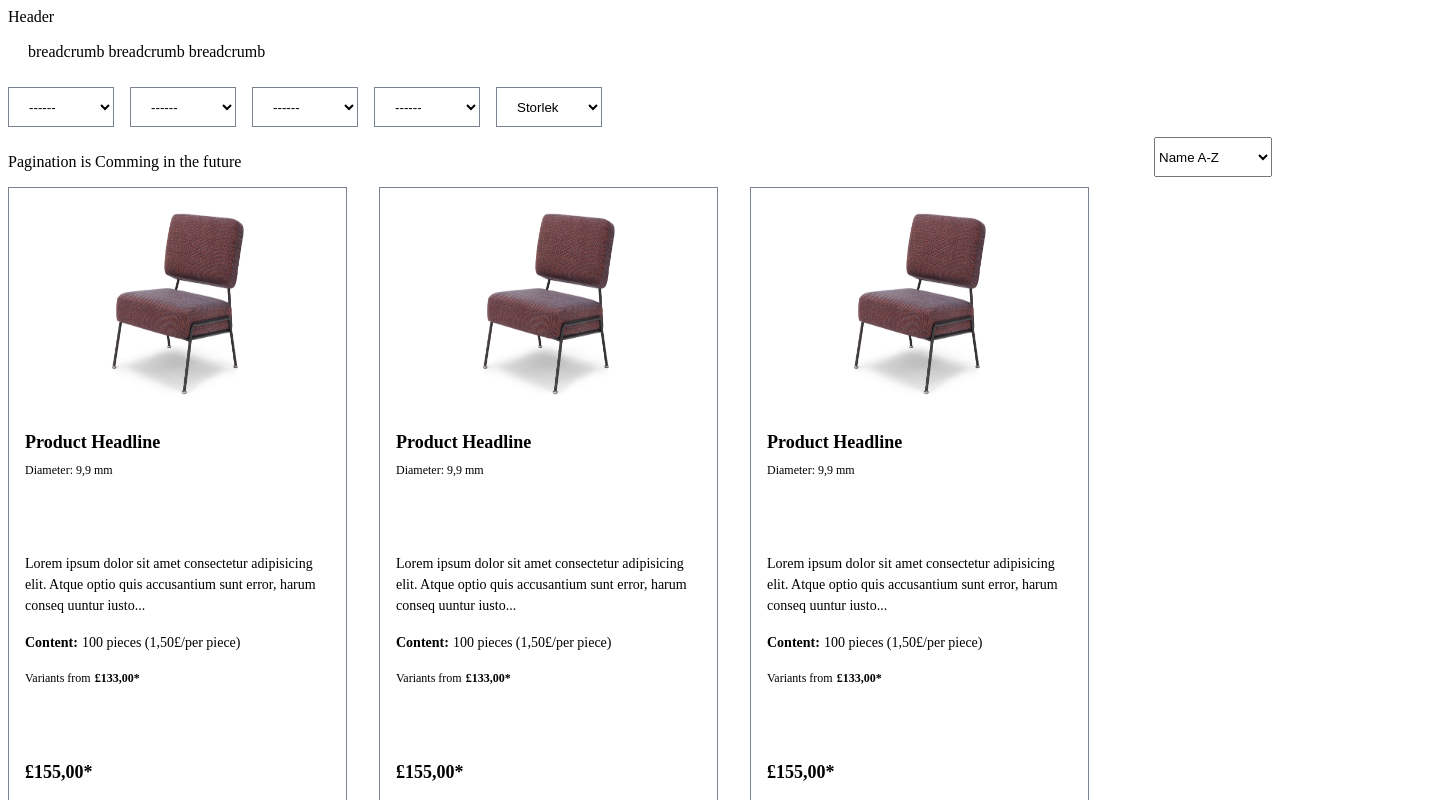
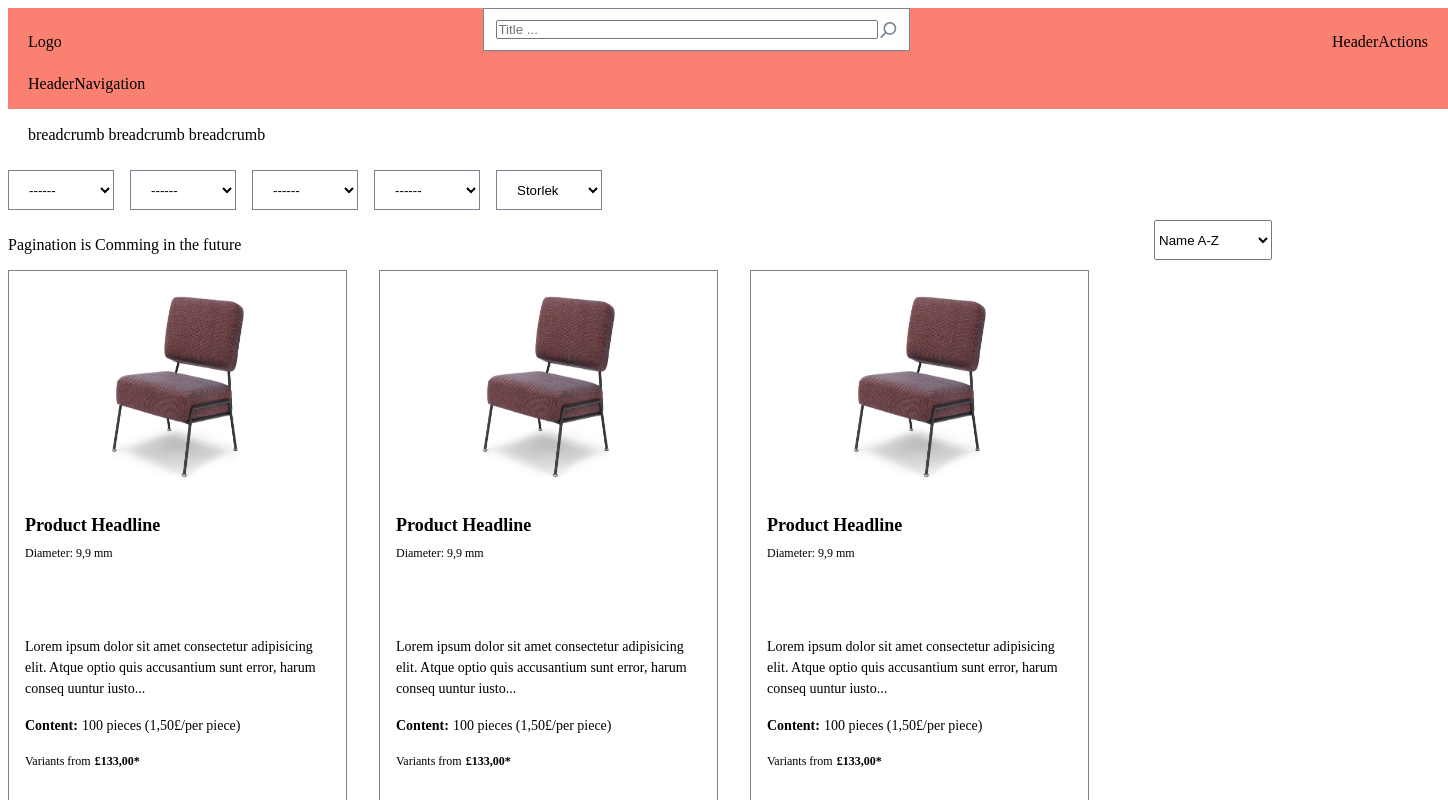
Before and after one commit to EmperorBlizzard/Frontend2Assignment, a React (Vite) app in the folder Frontend2Assignment/: page / in a window 1280 px wide. Shown: the top 800 px of the page, 1448 px wide, since content can reach past the window. Built offline with nearby package versions, Linux system fonts and the light colour scheme.

Commit message:
Started making header

```diff
--- /dev/null
+++ b/Frontend2Assignment/src/components/individuals/HeaderActions.jsx
@@ -0,0 +1,10 @@
+import React from 'react'
+import styled from 'styled-components'
+
+function HeaderActions() {
+  return (
+    <div>HeaderActions</div>
+  )
+}
+
+export default HeaderActions
--- /dev/null
+++ b/Frontend2Assignment/src/components/individuals/HeaderNavigation.jsx
@@ -0,0 +1,12 @@
+import React from 'react'
+import styled from 'styled-components'
+
+
+
+function HeaderNavigation() {
+  return (
+    <div>HeaderNavigation</div>
+  )
+}
+
+export default HeaderNavigation
--- /dev/null
+++ b/Frontend2Assignment/src/components/individuals/Logo.jsx
@@ -0,0 +1,15 @@
+import React from 'react'
+import styled from 'styled-components'
+
+const LogoDiv = styled.div`
+    width: 15rem;
+    height: 2.5rem;
+`
+
+function Logo() {
+  return (
+    <div>Logo</div>
+  )
+}
+
+export default Logo
--- /dev/null
+++ b/Frontend2Assignment/src/components/individuals/LogoSearchBarActions.jsx
@@ -0,0 +1,24 @@
+import React from 'react'
+import styled from 'styled-components'
+import Logo from './Logo'
+import SearchInput from './SearchInput'
+import HeaderActions from './HeaderActions'
+
+const LogoSearchBarActionsDiv = styled.div`
+    display: flex;
+    justify-content: space-between;
+    align-items: flex-end;
+    align-self: stretch;
+`
+
+function LogoSearchBarActions() {
+  return (
+    <LogoSearchBarActionsDiv>
+        <Logo />
+        <SearchInput />
+        <HeaderActions />
+    </LogoSearchBarActionsDiv>
+  )
+}
+
+export default LogoSearchBarActions
--- /dev/null
+++ b/Frontend2Assignment/src/components/individuals/SearchInput.jsx
@@ -0,0 +1,60 @@
+import React from 'react'
+import styled from 'styled-components'
+
+const SearchInputDiv = styled.div`
+    display: flex;
+    width: 25.0625rem;
+    height: 2.5625rem;
+    padding: 0rem 0.75rem;
+    align-items: center;
+    gap: 0.625rem;
+
+    border: 1px solid var(--Border-Default, #798490);
+    background: var(--Generic-White, #FFF);
+`;
+
+const ContentDiv = styled.div`
+    display: flex;
+    justify-content: space-between;
+    align-items: center;
+    flex: 1 0 0;
+`;
+
+const InputTextDiv = styled.div`
+    display: flex;
+    align-items: flex-start;
+    width:100%
+`;
+const InputSearch = styled.input`
+    width:100%;
+    height:auto;
+    display: flex;
+    align-items: center;
+    align-self: stretch;
+    padding-block: 0;
+    padding-inline: 0;
+`;
+
+const SearchSvg = styled.svg`
+    width: 1.25rem;
+    height: 1.25rem;
+`;
+
+
+
+function SearchInput() {
+  return (
+    <SearchInputDiv>
+        <ContentDiv>
+            <InputTextDiv>
+                <InputSearch className='searchInput' title='Title' type='search' placeholder='Title ...'/>
+            </InputTextDiv>
+            <SearchSvg xmlns="http://www.w3.org/2000/svg" width="20" height="21" viewBox="0 0 20 21" fill="none">
+            <path fillRule="evenodd" clipRule="evenodd" d="M8.41196 14.0999L3.92259 18.5893C3.59715 18.9147 3.06951 18.9147 2.74408 18.5893C2.41864 18.2638 2.41864 17.7362 2.74408 17.4108L7.23345 12.9214C6.3559 11.7925 5.83333 10.3739 5.83333 8.83335C5.83333 5.15146 8.8181 2.16669 12.5 2.16669C16.1819 2.16669 19.1667 5.15146 19.1667 8.83335C19.1667 12.5153 16.1819 15.5 12.5 15.5C10.9594 15.5 9.54087 14.9775 8.41196 14.0999ZM12.5 13.8334C15.2614 13.8334 17.5 11.5948 17.5 8.83335C17.5 6.07193 15.2614 3.83335 12.5 3.83335C9.73858 3.83335 7.5 6.07193 7.5 8.83335C7.5 11.5948 9.73858 13.8334 12.5 13.8334Z" fill="#798490"/>
+            </SearchSvg>
+        </ContentDiv>
+    </SearchInputDiv>
+  )
+}
+
+export default SearchInput
--- a/Frontend2Assignment/src/components/sections/Header.jsx
+++ b/Frontend2Assignment/src/components/sections/Header.jsx
@@ -1,8 +1,27 @@
 import React from 'react'
+import styled from 'styled-components';
+
+import LogoSearchBarActions from '../individuals/LogoSearchBarActions';
+import HeaderNavigation from '../individuals/HeaderNavigation';
+
+
+const StyledHeader = styled.header`
+  background-color: salmon;
+  display: flex;
+  width: 87.5rem;
+  padding: 0rem 1.25rem 1rem 1.25rem;
+  flex-direction: column;
+  align-items: flex-start;
+  gap: 1.5rem;
+  `;
 
 function Header() {
   return (
-    <div>Header</div>
+    <StyledHeader>
+      <LogoSearchBarActions />
+      <HeaderNavigation />
+    </StyledHeader>
+
   )
 }
 
```
